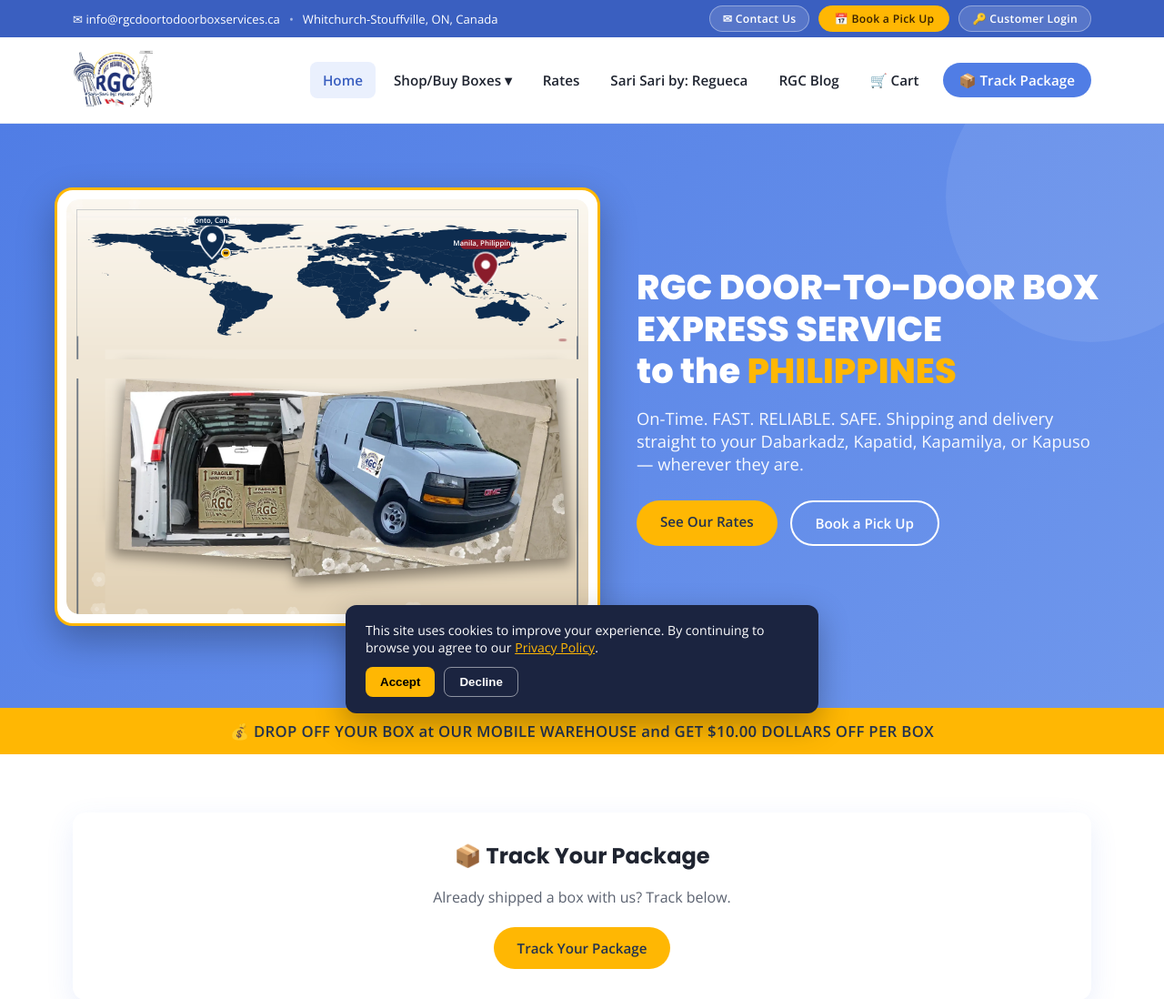
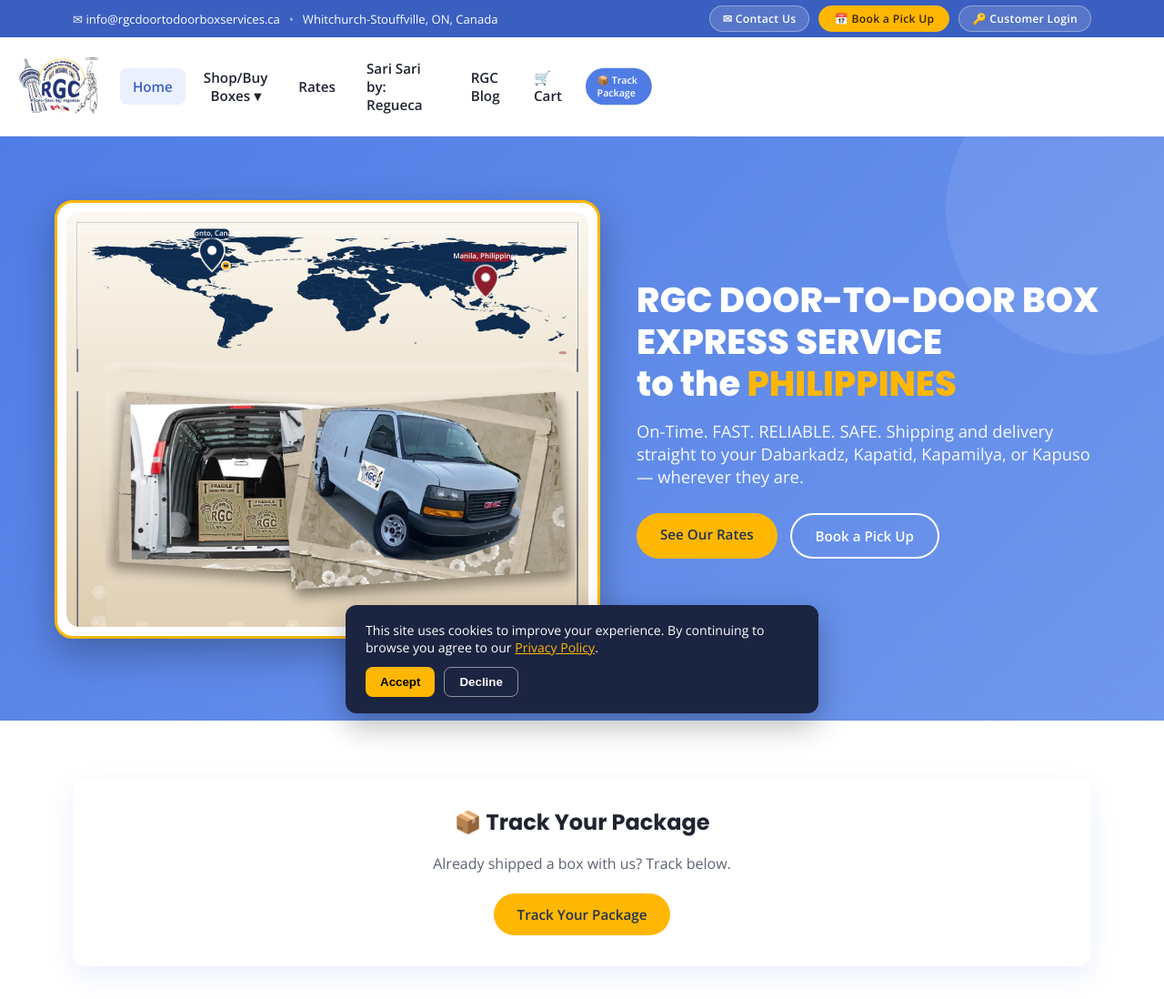
Before and after one commit to tristandavid/RGCDoortoDoor, a Flask app: page / in a window 1280 px wide. Shown: the top 1098 px of the page at 91% size. Run offline with Flask 3, Linux system fonts and the light colour scheme.

Commit message:
nav bar fixed

```diff
--- a/static/css/style.css
+++ b/static/css/style.css
@@ -111,6 +111,7 @@ a { color: inherit; text-decoration: none; }
 .site-header {
   background: #fff;
   border-bottom: 1px solid var(--border);
+  width: 60%;
 }
 .header-inner {
   display: flex;
@@ -166,6 +167,9 @@ a { color: inherit; text-decoration: none; }
   border-radius: 999px !important;
   padding: 9px 18px !important;
   margin-left: 6px;
+  display: inline-block;
+  transform: scale(0.7);
+  transform-origin: center left;
 }
 .nav-track-btn:hover, .nav-track-btn.active {
   background: var(--primary-dark) !important;
--- a/templates/home.html
+++ b/templates/home.html
@@ -60,10 +60,6 @@
     </div>
   </div>
 </section>
-
-<div class="promo-banner">
-  💰 DROP OFF YOUR BOX at OUR MOBILE WAREHOUSE and GET $10.00 DOLLARS OFF PER BOX
-</div>
 
 <section class="section">
   <div class="container">
@@ -165,8 +161,8 @@
     <div class="card">
       <span class="icon">📦</span>
       <h3>Ready When You Are</h3>
-      <p>Mobile warehouse drop-off available &mdash; bring your packed box to us
-        and save $10.00 per box on your shipment.</p>
+      <p>Whenever you're ready to ship, we're ready to help &mdash; just reach
+        out and we'll get your box on its way.</p>
     </div>
   </div>
 </section>
```
